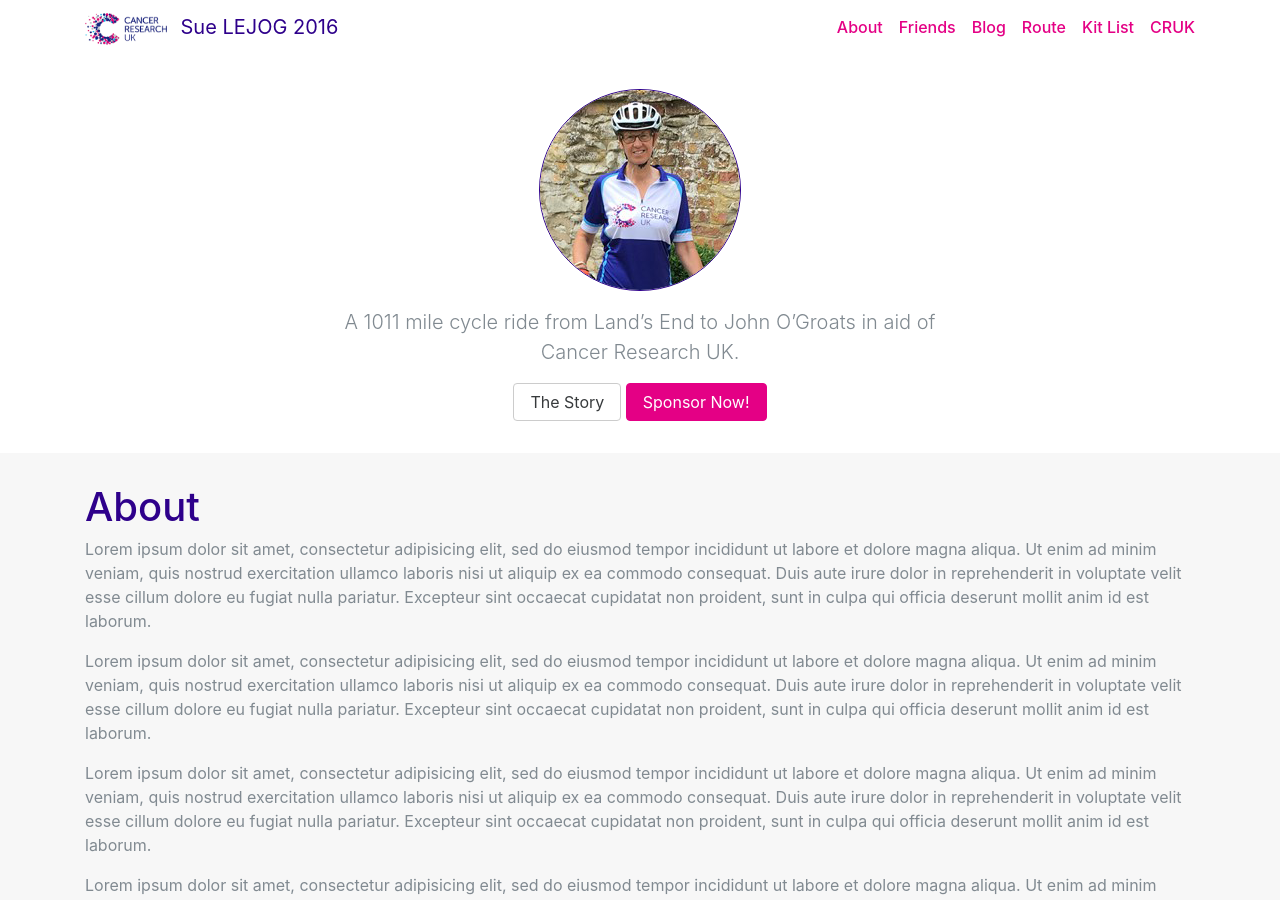
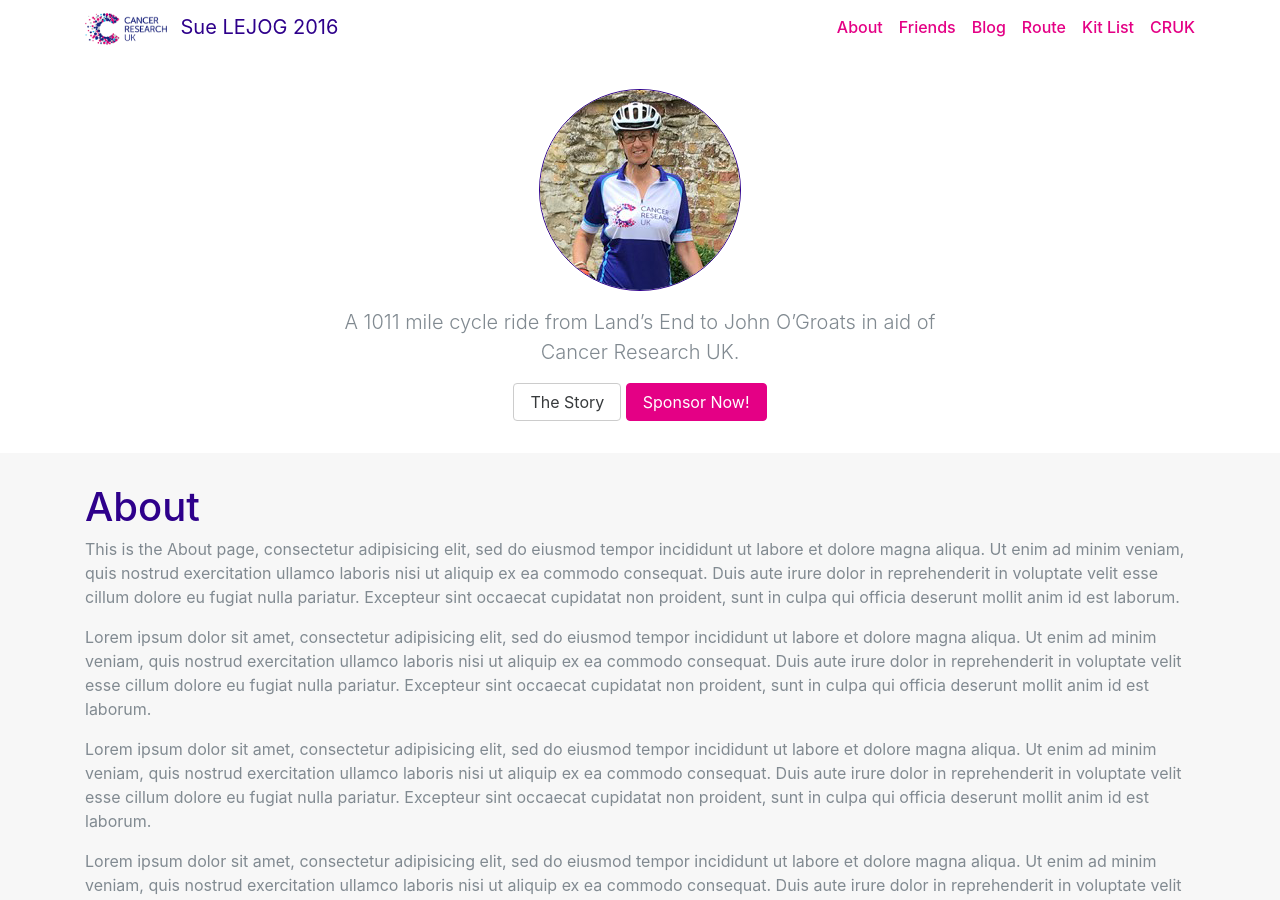
Before and after one commit to alexpchin/suelejog, a Jekyll site: the page built from about.md, in a window 1280 px wide and 900 px high. Built offline with Jekyll 4.4.1, drawn with Linux system fonts in a browser that asks for light colours; a script that is not in the unit is left out; comment, search, counter and statistics services are not loaded.

Commit message:
Updated '/about.md' via CloudCannon

```diff
--- a/about.md
+++ b/about.md
@@ -4,7 +4,8 @@ title: About
 permalink: /about/
 ---
 
-Lorem ipsum dolor sit amet, consectetur adipisicing elit, sed do eiusmod tempor incididunt ut labore et dolore magna aliqua. Ut enim ad minim veniam, quis nostrud exercitation ullamco laboris nisi ut aliquip ex ea commodo consequat. Duis aute irure dolor in reprehenderit in voluptate velit esse cillum dolore eu fugiat nulla pariatur. Excepteur sint occaecat cupidatat non proident, sunt in culpa qui officia deserunt mollit anim id est laborum.
+
+This is the About page, consectetur adipisicing elit, sed do eiusmod tempor incididunt ut labore et dolore magna aliqua. Ut enim ad minim veniam, quis nostrud exercitation ullamco laboris nisi ut aliquip ex ea commodo consequat. Duis aute irure dolor in reprehenderit in voluptate velit esse cillum dolore eu fugiat nulla pariatur. Excepteur sint occaecat cupidatat non proident, sunt in culpa qui officia deserunt mollit anim id est laborum.
 
 Lorem ipsum dolor sit amet, consectetur adipisicing elit, sed do eiusmod tempor incididunt ut labore et dolore magna aliqua. Ut enim ad minim veniam, quis nostrud exercitation ullamco laboris nisi ut aliquip ex ea commodo consequat. Duis aute irure dolor in reprehenderit in voluptate velit esse cillum dolore eu fugiat nulla pariatur. Excepteur sint occaecat cupidatat non proident, sunt in culpa qui officia deserunt mollit anim id est laborum.
 
```
